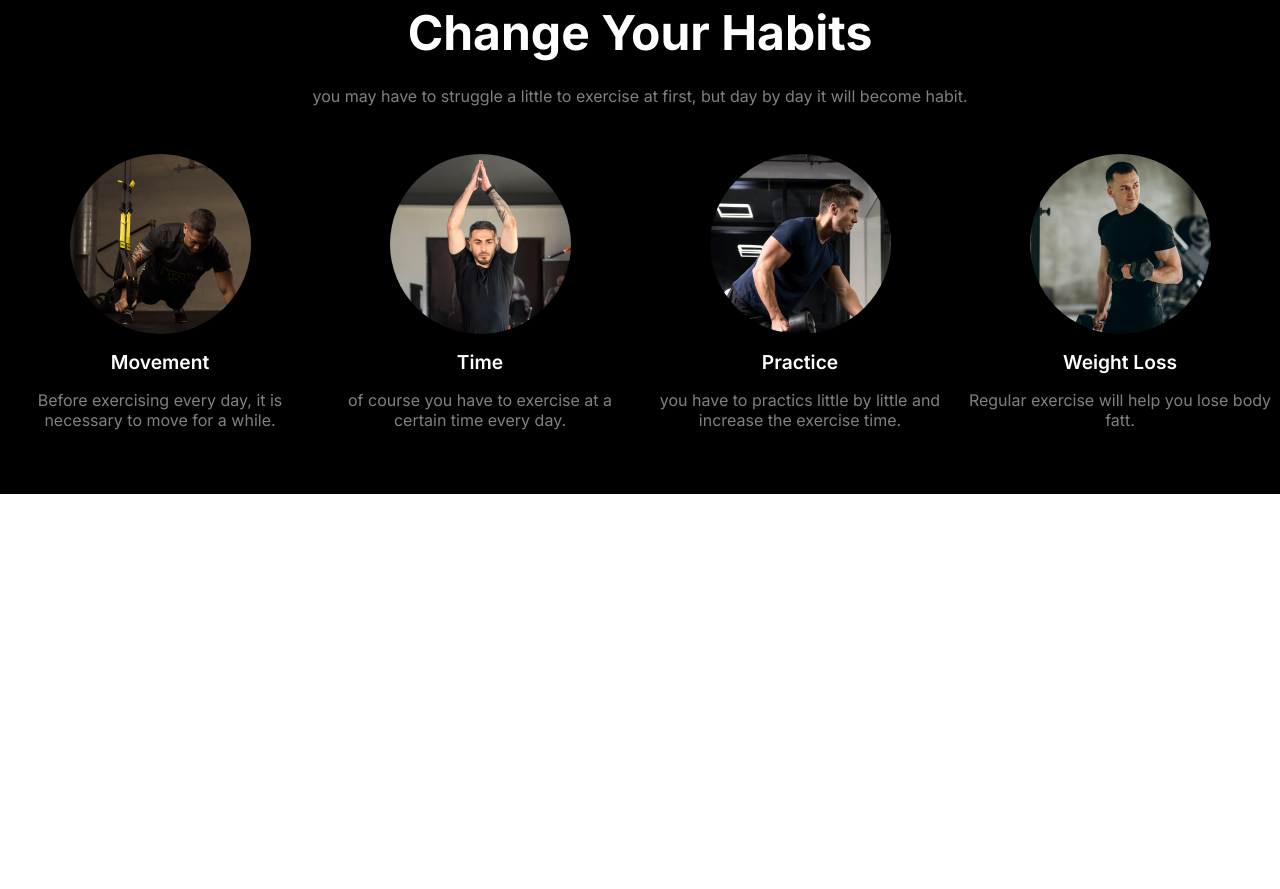
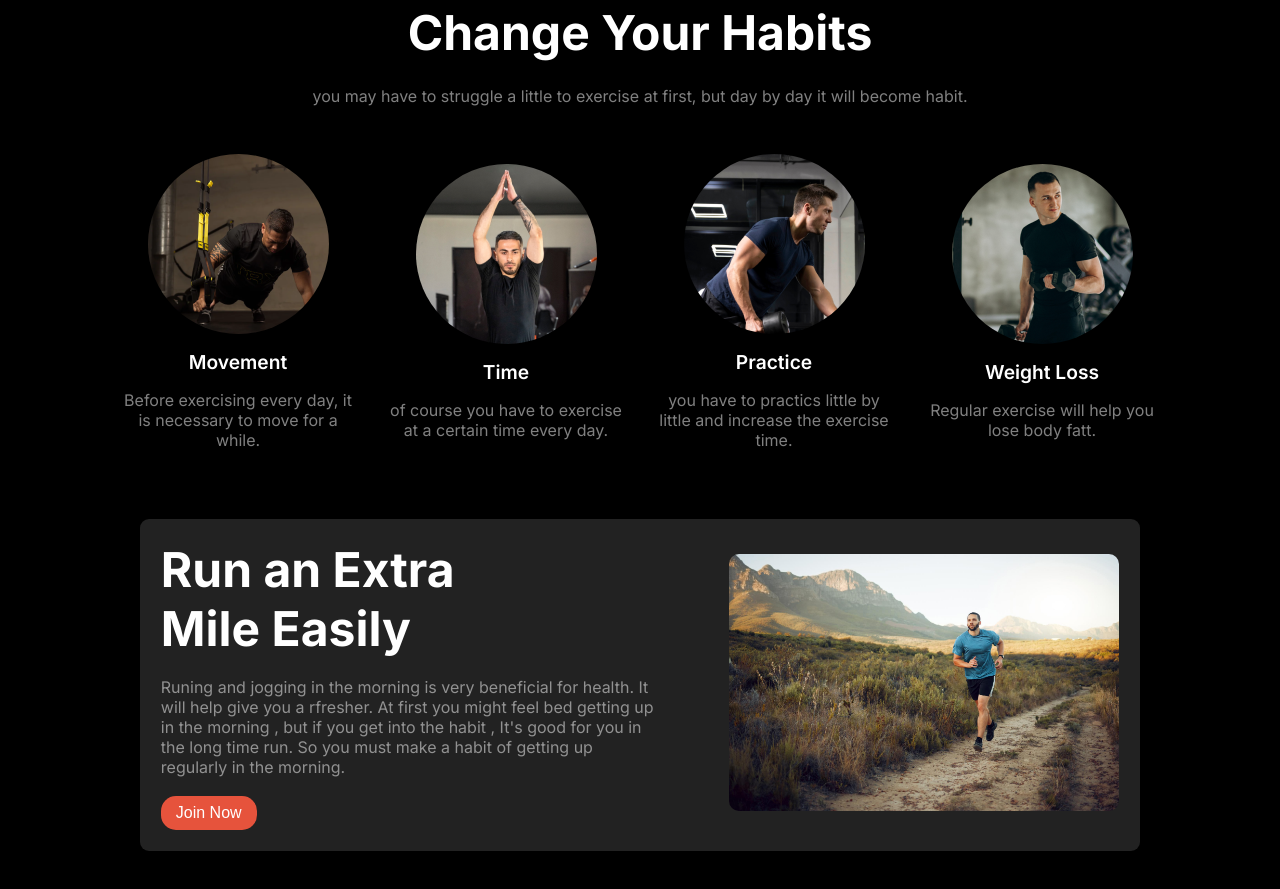
Before and after one commit to ActiveShayun/assignment-2, a plain HTML site: page index.html in a window 1280 px wide. Shown: the part 757-1646 px from the top of the page. Before the commit the page ends 1251 px from the top, so only its background shows below. Drawn offline with Linux system fonts and the light colour scheme.

Commit message:
second section done

```diff
--- a/index.html
+++ b/index.html
@@ -54,7 +54,7 @@
          <!-- main section start -->
         <main class="main-containers">
 
-            <!-- first section -->
+            <!-- first section  start-->
             <section class="chance-habit">
 
                 <h3 class="habit-title">Change Your Habits</h3>
@@ -86,6 +86,25 @@
                 </div>
 
             </section>
+                         <!-- first section  closed-->
+
+                            <!-- second srction start -->
+
+            <section class="run-section">
+
+                <div class="child-run">
+                    <h2 class="run-title">Run an Extra <br> Mile Easily</h2>
+                    <p class="run-discription">Runing and jogging in the morning is very beneficial for health. It will help give you a rfresher. At first you might feel bed getting up in the morning , but if you get into the habit , It's good for you in the long time run. So you must make a habit of getting up regularly in the morning.</p>
+                  <button class="basic-btn">Join Now</button>
+                </div>
+                <div class="child-run">
+                    <img src="images/run.jpg" alt="">
+                </div>
+
+           </section>
+
+
+                            <!-- second srction clpsed -->
 
         </main>
          <!-- main section closed -->
--- a/style/style.css
+++ b/style/style.css
@@ -222,7 +222,9 @@ margin-bottom: 1.5rem;
     grid-template-columns: repeat(4, 1fr);
     align-items: center;
     justify-items: center;
-
+    margin: 0 auto;
+    max-width: 1200px;
+    padding: 0 4rem;
 }
 
 .imag-box {
@@ -230,6 +232,7 @@ margin-bottom: 1.5rem;
     align-items: center;
     justify-content: center;
     flex-direction: column;
+    width: 240px;
 }
 
 .imag-box  img {
@@ -251,3 +254,37 @@ margin-bottom: 1.5rem;
     text-align: center;
 
 }
+
+/* second section */
+.run-section{
+    display: grid;
+    grid-template-columns: 500px 390px;
+    justify-content: space-between;
+    align-items: center;
+    max-width: 1000px;
+    margin: 4.3rem auto;
+    background-color: var(--secondry-bg-color);
+    padding: 1.3rem;
+    border-radius: 9px;
+}
+
+
+
+.run-title{
+    font-size: var(--title-size);
+    color: var(--title-color);
+    font-weight: var(--title-weight);
+     margin-bottom:1.2rem ;
+}
+
+.run-discription{
+    font-size: var(--peraghaph-font-size);
+    color: var(--peraghaph-color);
+    font-weight: var(--p-font-weight);
+    margin-bottom: 1.2rem;
+}
+
+.child-run img{
+    max-width: 100%;
+    border-radius: 10px;
+}
```
